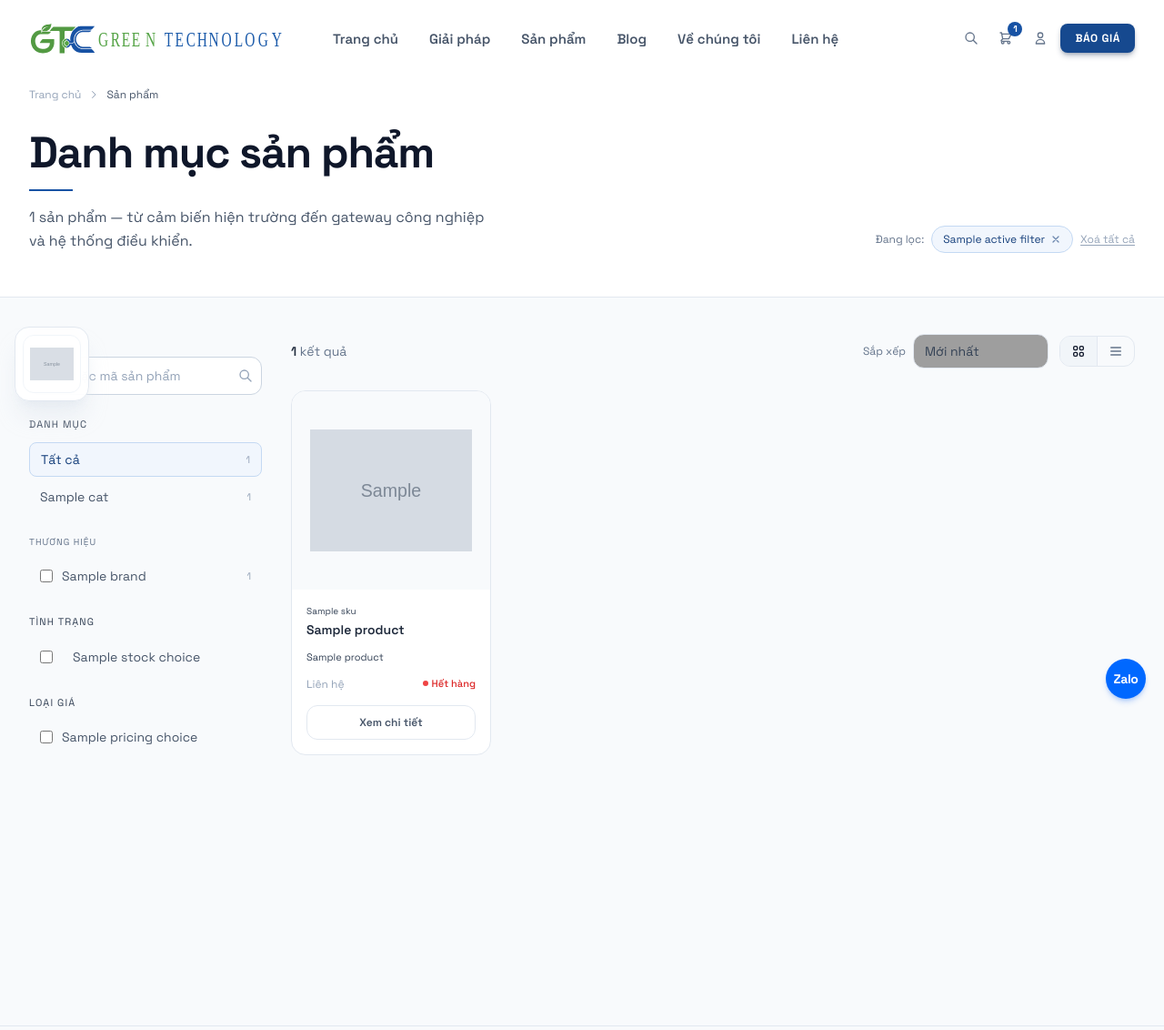
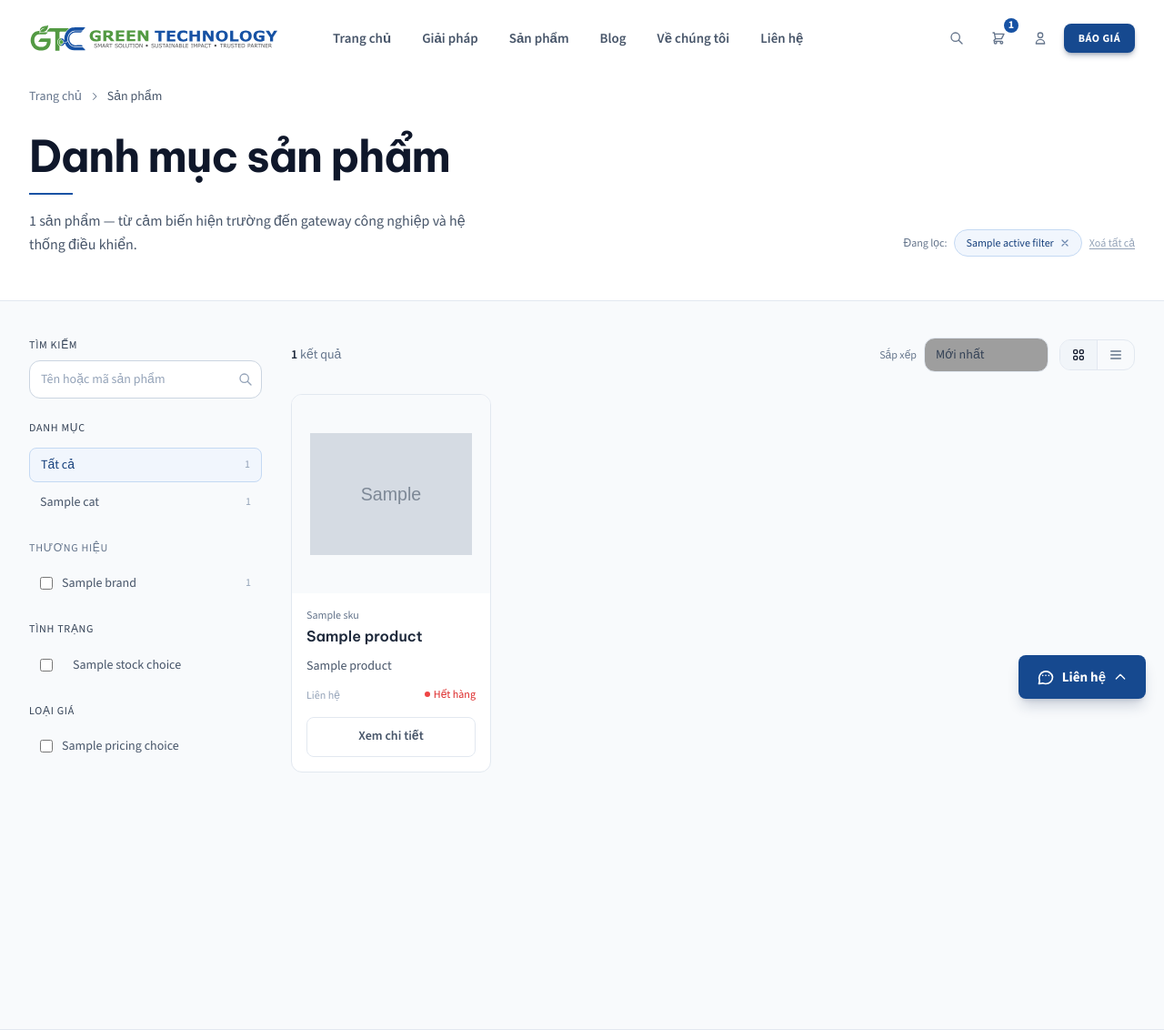
Before and after one commit to NgocTan1002/WebGreenTech, a Django app: template templates/products/list.html in a window 1280 px wide. Shown: the top 1132 px of the page at 91% size. Run offline with Django 5.2, Linux system fonts and the light colour scheme; the template is opened without the code that fills it: most values are stand-ins (such as "Sample title", 1, 10 or a date in 2020); grey boxes marked "Sample" are stand-in pictures; some libraries are stand-ins or nearby versions; grey boxes are pictures that could not be loaded.

Commit message:
fix font text and logo header/footer

```diff
--- a/templates/base.html
+++ b/templates/base.html
@@ -7,7 +7,7 @@
 
   <link rel="preconnect" href="https://fonts.googleapis.com">
   <link rel="preconnect" href="https://fonts.gstatic.com" crossorigin>
-  <link href="https://fonts.googleapis.com/css2?family=Space+Grotesk:wght@400;500;600;700&display=swap" rel="stylesheet">
+  <link href="https://fonts.googleapis.com/css2?family=Be+Vietnam+Pro:wght@500;600;700&family=Source+Sans+3:wght@400;500;600;700&display=swap" rel="stylesheet">
 
   {# ── Theme init: chạy trước khi render để tránh flash ── #}
   <script>
@@ -26,9 +26,9 @@
       theme: {
         extend: {
           fontFamily: {
-            display: ['"Space Grotesk"', 'sans-serif'],
-            sans:    ['"Space Grotesk"', 'sans-serif'],
-            mono:    ['"Space Grotesk"', 'sans-serif'],
+            display: ['"Be Vietnam Pro"', 'sans-serif'],
+            sans:    ['"Source Sans 3"', 'sans-serif'],
+            mono:    ['"Source Sans 3"', 'sans-serif'],
           },
           colors: {
             brand: {
@@ -70,7 +70,7 @@
     @layer base {
       body {
         @apply font-sans antialiased transition-colors duration-300;
-        @apply text-slate-800 bg-white dark:text-slate-300 dark:bg-[#080d12];
+        @apply text-base leading-relaxed text-slate-800 bg-white dark:text-slate-300 dark:bg-[#080d12];
       }
 
       ::selection {
@@ -247,6 +247,62 @@
         background-clip: text;
         color: transparent;
       }
+
+      /* Readability floor for legacy templates. Tailwind arbitrary-size
+         utilities below 12px are retained in markup but never rendered tiny. */
+      .text-\[9px\],
+      .text-\[10px\],
+      .text-\[11px\] {
+        font-size: 0.75rem !important;
+        line-height: 1.45 !important;
+      }
+
+      .font-mono.uppercase,
+      .uppercase.font-mono {
+        letter-spacing: 0.06em !important;
+      }
+
+      .tracking-widest { letter-spacing: 0.06em !important; }
+      .tracking-wider { letter-spacing: 0.04em !important; }
+      .tracking-\[\.15em\],
+      .tracking-\[\.18em\],
+      .tracking-\[\.2em\],
+      .tracking-\[\.22em\],
+      .tracking-\[\.25em\] { letter-spacing: 0.06em !important; }
+
+      .font-display.uppercase {
+        text-transform: none !important;
+        letter-spacing: -0.025em !important;
+      }
+
+      .gtc-section-kicker {
+        @apply inline-flex items-center gap-2 text-sm font-semibold text-brand-700 dark:text-brand-300;
+      }
+
+      .gtc-section-kicker::before {
+        content: '';
+        @apply h-px w-8 bg-brand-600 dark:bg-brand-400;
+      }
+
+      .gtc-section-title {
+        @apply font-display font-bold tracking-tight text-slate-900 dark:text-white;
+        font-size: clamp(1.875rem, 4vw, 2.75rem);
+        line-height: 1.15;
+      }
+
+      .gtc-card {
+        @apply border border-slate-200 bg-white dark:border-slate-800 dark:bg-slate-900;
+        border-radius: 0.75rem;
+      }
+    }
+
+    :focus-visible {
+      outline: 3px solid rgba(23, 82, 164, 0.35);
+      outline-offset: 3px;
+    }
+
+    @media (max-width: 639px) {
+      body { padding-bottom: 4rem; }
     }
   </style>
 
@@ -262,14 +318,16 @@
   <header id="site-header"
           class="fixed top-0 inset-x-0 z-50 transition-all duration-300">
     <div class="max-w-7xl mx-auto px-4 sm:px-6 lg:px-8">
-      <div class="relative flex items-center justify-between h-[76px] lg:h-[84px] gap-4">
+      <div class="relative flex items-center justify-between h-[76px] lg:h-[84px] gap-2 sm:gap-4">
 
         {# ── Logo ── #}
         <a href="{% url 'core:home' %}" class="flex items-center flex-shrink-0 group">
           <img
-            src="{% static 'img/company-logo-header.svg' %}"
+            src="{% static 'img/company-logo-header.svg' %}?v=20260806"
             alt="{{ COMPANY_NAME|default:'Logo công ty' }}"
-            class="w-[220px] sm:w-[250px] xl:w-[280px] h-auto object-contain"
+            width="280"
+            height="30"
+            class="block w-[140px] min-[360px]:w-[178px] sm:w-[225px] xl:w-[280px] h-auto object-contain"
           >
         </a>
 
@@ -682,8 +740,9 @@
   {% block show_sidebars %}
   <div class="flex-1 flex min-w-0">
 
-        {# Side bar trái #}
-    <aside class="hidden xl:flex fixed left-4 top-1/2 -translate-y-1/2 z-40
+    {% comment %}
+        {# Legacy floating partner rail retained temporarily for reference. #}
+    <aside class="hidden fixed left-4 top-1/2 -translate-y-1/2 z-40
                   flex-col items-center gap-2">
 
       <div class="sr-only">Đối tác</div>
@@ -746,9 +806,10 @@
       {% block content %}{% endblock %}
     </main>
 
-    {# Sticky contact buttons #}
-    <aside class="fixed right-4 bottom-6 sm:right-5 sm:bottom-8 z-50
-                  flex flex-col items-end gap-2">
+    {% comment %}
+    {# Legacy multi-button contact widget replaced by contact_launcher.html. #}
+    <aside class="hidden fixed right-4 bottom-4 sm:right-5 sm:bottom-8 z-50
+                  flex-col items-end gap-2">
 
       {# Accessible label only #}
       <div class="sr-only">
@@ -765,12 +826,13 @@
           <a href="https://zalo.me/{{ COMPANY_PHONE|default:'0123456789' }}"
              target="_blank" rel="noopener"
              title="Chat Zalo"
-              class="w-11 h-11 flex items-center justify-center rounded-full
+              class="h-12 px-4 sm:w-11 sm:px-0 flex items-center justify-center gap-2 rounded-full
                      shadow-md transition-all duration-200
                      bg-[#0068FF] hover:bg-[#0052CC]
                      shadow-blue-500/30 hover:shadow-blue-500/50
                      hover:-translate-y-0.5">
-            <span class="font-bold text-white text-sm tracking-tight">Zalo</span>
+            <span class="sm:hidden font-semibold text-white text-sm">Liên hệ</span>
+            <span class="hidden sm:inline font-bold text-white text-sm tracking-tight">Zalo</span>
           </a>
 
           {# Tooltip Zalo với QR placeholder #}
@@ -890,7 +952,7 @@
         </div>
         {# ── Điện thoại ── #}
         {% if COMPANY_PHONE %}
-        <div class="group relative">
+        <div class="group relative hidden sm:block">
           <a href="tel:{{ COMPANY_PHONE }}"
              title="Gọi: {{ COMPANY_PHONE }}"
               class="w-11 h-11 flex items-center justify-center rounded-full
@@ -991,11 +1056,13 @@
 
         {# ── Cột 1: Logo + Bản đồ ── #}
         <div class="lg:col-span-3">
-          <a href="{% url 'core:home' %}" class="inline-flex items-center mb-6">
+          <a href="{% url 'core:home' %}" class="block w-full max-w-[340px] mb-6">
             <img
-              src="{% static 'img/company-logo-footer.svg' %}"
+              src="{% static 'img/company-logo-footer.svg' %}?v=20260806"
               alt="{{ COMPANY_NAME|default:'Logo công ty' }}"
-              class="w-full max-w-[360px] h-auto object-contain"
+              width="340"
+              height="182"
+              class="block w-full h-auto object-contain"
               loading="lazy"
             >
           </a>
--- /dev/null
+++ b/templates/partials/contact_launcher.html
@@ -0,0 +1,54 @@
+{# Unified contact launcher: compact desktop disclosure + accessible mobile action bar. #}
+<nav class="sm:hidden fixed inset-x-0 bottom-0 z-50 h-16 border-t border-slate-200 bg-white/95 px-3 py-2 shadow-[0_-8px_24px_rgba(15,23,42,.08)] backdrop-blur-md"
+     aria-label="Liên hệ nhanh">
+  <div class="mx-auto flex h-full max-w-md gap-2">
+    {% if COMPANY_PHONE %}
+    <a href="tel:{{ COMPANY_PHONE }}"
+       class="flex min-w-0 flex-1 items-center justify-center gap-2 rounded-lg border border-brand-200 bg-brand-50 px-3 text-sm font-semibold text-brand-800">
+      <svg class="h-5 w-5" fill="none" viewBox="0 0 24 24" stroke="currentColor" stroke-width="2" aria-hidden="true">
+        <path stroke-linecap="round" stroke-linejoin="round" d="M3 5a2 2 0 012-2h3.3a1 1 0 011 .7l1.5 4.5a1 1 0 01-.5 1.2l-2.3 1.1a11 11 0 005.5 5.5l1.1-2.3a1 1 0 011.2-.5l4.5 1.5a1 1 0 01.7 1V19a2 2 0 01-2 2h-1C9.7 21 3 14.3 3 6V5z"/>
+      </svg>
+      Gọi tư vấn
+    </a>
+    {% endif %}
+    <a href="{% url 'orders:quote_request' %}"
+       class="flex min-w-0 flex-1 items-center justify-center gap-2 rounded-lg bg-brand-600 px-3 text-sm font-bold text-white shadow-sm">
+      <svg class="h-5 w-5" fill="none" viewBox="0 0 24 24" stroke="currentColor" stroke-width="2" aria-hidden="true">
+        <path stroke-linecap="round" stroke-linejoin="round" d="M9 12h6m-6 4h6m2 5H7a2 2 0 01-2-2V5a2 2 0 012-2h5.6a1 1 0 01.7.3l5.4 5.4a1 1 0 01.3.7V19a2 2 0 01-2 2z"/>
+      </svg>
+      Yêu cầu báo giá
+    </a>
+  </div>
+</nav>
+
+<details class="group hidden sm:block fixed bottom-8 right-5 z-50">
+  <summary class="flex min-h-12 cursor-pointer list-none items-center gap-2 rounded-lg bg-brand-600 px-5 text-[15px] font-bold text-white shadow-lg shadow-brand-900/20 transition-colors hover:bg-brand-700 [&::-webkit-details-marker]:hidden">
+    <svg class="h-5 w-5" fill="none" viewBox="0 0 24 24" stroke="currentColor" stroke-width="2" aria-hidden="true">
+      <path stroke-linecap="round" stroke-linejoin="round" d="M8 10h.01M12 10h.01M16 10h.01M21 12a9 9 0 01-9 9 9.8 9.8 0 01-4-.8L3 21l.8-4A9 9 0 1121 12z"/>
+    </svg>
+    Liên hệ
+    <svg class="h-4 w-4 transition-transform group-open:rotate-180" fill="none" viewBox="0 0 24 24" stroke="currentColor" stroke-width="2" aria-hidden="true">
+      <path stroke-linecap="round" stroke-linejoin="round" d="M5 15l7-7 7 7"/>
+    </svg>
+  </summary>
+
+  <div class="absolute bottom-14 right-0 w-72 overflow-hidden rounded-xl border border-slate-200 bg-white p-2 shadow-2xl shadow-slate-900/15">
+    <p class="px-3 pb-2 pt-1 text-sm font-semibold text-slate-500">Kết nối với đội ngũ kỹ thuật</p>
+    {% if COMPANY_PHONE %}
+    <a href="tel:{{ COMPANY_PHONE }}" class="flex min-h-12 items-center gap-3 rounded-lg px-3 text-slate-700 transition-colors hover:bg-slate-50 hover:text-brand-700">
+      <span class="flex h-9 w-9 items-center justify-center rounded-lg bg-brand-50 text-brand-700">
+        <svg class="h-5 w-5" fill="none" viewBox="0 0 24 24" stroke="currentColor" stroke-width="2" aria-hidden="true"><path stroke-linecap="round" stroke-linejoin="round" d="M3 5a2 2 0 012-2h3.3a1 1 0 011 .7l1.5 4.5a1 1 0 01-.5 1.2l-2.3 1.1a11 11 0 005.5 5.5l1.1-2.3a1 1 0 011.2-.5l4.5 1.5a1 1 0 01.7 1V19a2 2 0 01-2 2h-1C9.7 21 3 14.3 3 6V5z"/></svg>
+      </span>
+      <span><strong class="block text-sm">Gọi tư vấn</strong><span class="text-sm text-slate-500">{{ COMPANY_PHONE }}</span></span>
+    </a>
+    <a href="https://zalo.me/{{ COMPANY_PHONE }}" target="_blank" rel="noopener"
+       class="flex min-h-12 items-center gap-3 rounded-lg px-3 text-slate-700 transition-colors hover:bg-slate-50 hover:text-brand-700">
+      <span class="flex h-9 w-9 items-center justify-center rounded-lg bg-blue-50 text-sm font-bold text-[#0068FF]">ZL</span>
+      <span><strong class="block text-sm">Chat Zalo</strong><span class="text-sm text-slate-500">Trao đổi nhanh với kỹ sư</span></span>
+    </a>
+    {% endif %}
+    <a href="{% url 'orders:quote_request' %}" class="mt-1 flex min-h-12 items-center justify-center rounded-lg bg-brand-600 px-4 text-sm font-bold text-white transition-colors hover:bg-brand-700">
+      Yêu cầu báo giá
+    </a>
+  </div>
+</details>
--- a/templates/products/list.html
+++ b/templates/products/list.html
@@ -9,11 +9,11 @@
 {% block content %}
 
 {# ══════════════════════════════════════════════════════════════════ PAGE HEADER ══════════════════════════════════════════════════════════════════ #}
-<section class="bg-white dark:bg-slate-950 border-b border-slate-200 dark:border-slate-800 pt-24 pb-12">
+<section class="bg-white dark:bg-slate-950 border-b border-slate-200 dark:border-slate-800 pt-24 pb-10 sm:pb-12">
   <div class="max-w-7xl mx-auto px-4 sm:px-6 lg:px-8">
 
     {# Breadcrumb #}
-    <nav class="flex items-center gap-2 text-xs font-mono text-slate-400 dark:text-slate-500 mb-8">
+    <nav class="flex items-center gap-2 text-sm text-slate-500 dark:text-slate-500 mb-6 sm:mb-8">
       <a href="{% url 'core:home' %}" class="hover:text-slate-700 dark:hover:text-slate-300 transition-colors">Trang chủ</a>
       <svg class="w-3 h-3" fill="none" viewBox="0 0 24 24" stroke="currentColor" stroke-width="2">
         <path stroke-linecap="round" stroke-linejoin="round" d="M9 5l7 7-7 7"/>
@@ -305,18 +305,18 @@
 
         {# ── Product Grid ── #}
         <div id="product-grid"
-             class="grid grid-cols-2 md:grid-cols-3 xl:grid-cols-4 gap-4">
+             class="grid grid-cols-1 sm:grid-cols-2 md:grid-cols-3 xl:grid-cols-4 gap-4">
           {% for product in products %}
-          <article class="group flex flex-col bg-white dark:bg-slate-900 rounded-2xl border border-slate-200 dark:border-slate-800
+          <article class="group flex flex-col max-sm:grid max-sm:grid-cols-[116px_minmax(0,1fr)] bg-white dark:bg-slate-900 rounded-xl border border-slate-200 dark:border-slate-800
                           hover:border-brand-400 dark:hover:border-brand-700/60 hover:shadow-md dark:hover:shadow-xl dark:hover:shadow-brand-950/40
                           transition-all duration-300 overflow-hidden">
 
             {# Thumbnail #}
-            <div class="relative aspect-square bg-slate-50 dark:bg-slate-800/50 overflow-hidden">
+            <div class="relative aspect-square max-sm:aspect-auto max-sm:min-h-[148px] bg-slate-50 dark:bg-slate-800/50 overflow-hidden">
               {% if product.thumbnail %}
               <img src="{{ MEDIA_URL }}{{ product.thumbnail }}"
                    alt="{{ product.name }}"
-                   class="w-full h-full object-contain p-5 transition-transform
+                   class="w-full h-full object-contain p-5 max-sm:p-3 transition-transform
                           duration-300 group-hover:scale-[1.07]"
                    loading="lazy" />
               {% else %}
@@ -334,17 +334,17 @@
               {# Badges #}
               <div class="absolute top-2.5 left-2.5 flex flex-col gap-1.5">
                 {% if product.is_new %}
-                <span class="bg-brand-600 text-white text-[10px] font-bold uppercase
-                             tracking-wider px-2 py-0.5 rounded-full">Mới</span>
+                <span class="bg-brand-600 text-white text-xs font-semibold
+                             px-2 py-0.5 rounded-md">Mới</span>
                 {% endif %}
                 {% if product.is_featured %}
-                <span class="bg-amber-500 text-white text-[10px] font-bold uppercase
-                             tracking-wider px-2 py-0.5 rounded-full">Nổi bật</span>
+                <span class="bg-amber-500 text-white text-xs font-semibold
+                             px-2 py-0.5 rounded-md">Nổi bật</span>
                 {% endif %}
               </div>
 
               {# Quick-view overlay #}
-              <div class="absolute inset-0 bg-slate-900/60 dark:bg-slate-950/70 opacity-0 group-hover:opacity-100
+              <div class="max-sm:hidden absolute inset-0 bg-slate-900/60 dark:bg-slate-950/70 opacity-0 group-hover:opacity-100
                           transition-opacity duration-200 flex items-center justify-center">
                 <button type="button"
                    class="quick-view-btn bg-white text-slate-900 text-xs font-bold px-4 py-2 rounded-xl
@@ -364,16 +364,16 @@
             </div>
 
             {# Info #}
-            <div class="flex flex-col flex-1 p-4">
-              <p class="text-slate-700 dark:text-slate-400 text-[10px] font-mono mb-1 truncate">{{ product.sku }}</p>
-              <h3 class="font-semibold text-slate-800 dark:text-slate-200 text-sm leading-snug mb-3
+            <div class="flex flex-col flex-1 p-4 max-sm:p-3">
+              <p class="text-slate-500 dark:text-slate-400 text-xs mb-1 truncate">{{ product.sku }}</p>
+              <h3 class="font-display font-semibold text-slate-800 dark:text-slate-200 text-base leading-snug mb-3
                          line-clamp-2 group-hover:text-brand-600 dark:group-hover:text-brand-300 transition-colors flex-1">
                 {{ product.name }}
               </h3>
 
               {# Brand #}
               {% if product.brand_name %}
-              <p class="text-slate-700 dark:text-slate-400 text-[11px] mb-2">{{ product.brand_name }}</p>
+              <p class="max-sm:hidden text-slate-600 dark:text-slate-400 text-sm mb-2">{{ product.brand_name }}</p>
               {% endif %}
 
               <div class="flex items-center justify-between mb-3">
@@ -392,7 +392,7 @@
                 </div>
 
                 {# Stock #}
-                <span class="text-[11px] font-medium flex items-center gap-1
+                <span class="text-xs font-medium flex items-center gap-1
                   {% if product.stock_status == 'in_stock' %}text-emerald-600 dark:text-emerald-400
                   {% elif product.stock_status == 'low_stock' %}text-amber-600 dark:text-amber-400
                   {% else %}text-red-600 dark:text-red-400{% endif %}">
@@ -408,7 +408,7 @@
               </div>
 
               <a href="{% url 'products:detail' product.slug %}"
-                 class="block text-center text-xs font-semibold py-2.5 rounded-xl
+                 class="block min-h-11 text-center text-sm font-semibold py-2.5 rounded-lg
                         border border-slate-200 dark:border-slate-700 text-slate-600 dark:text-slate-400
                         hover:bg-brand-600 hover:text-white hover:border-brand-600
                         dark:hover:bg-brand-600 dark:hover:text-white dark:hover:border-brand-600
```
Also changed, not shown: other parts of templates/base.html (+14 -10 lines), templates/contacts/contact.html (+32 -26 lines), templates/core/about.html (+7 -12 lines), templates/core/home.html (+107 -74 lines), static/img/company-logo-footer.svg, static/img/company-logo-header.svg.
